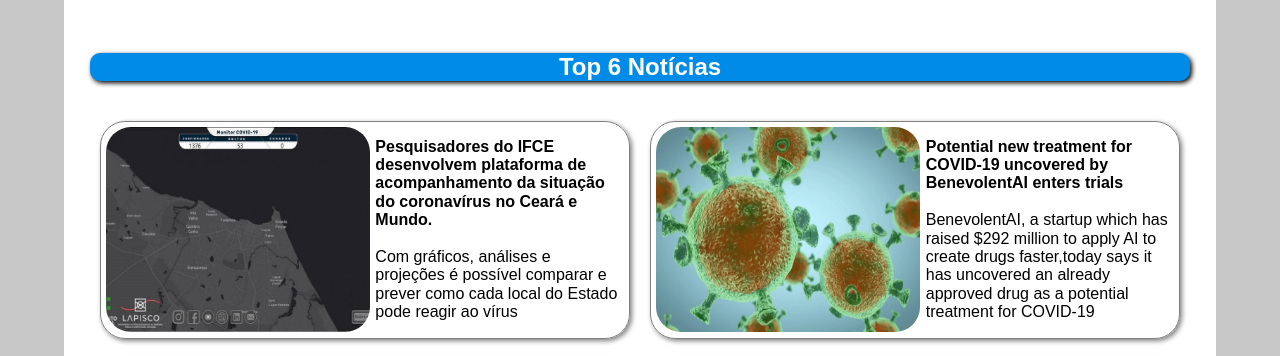
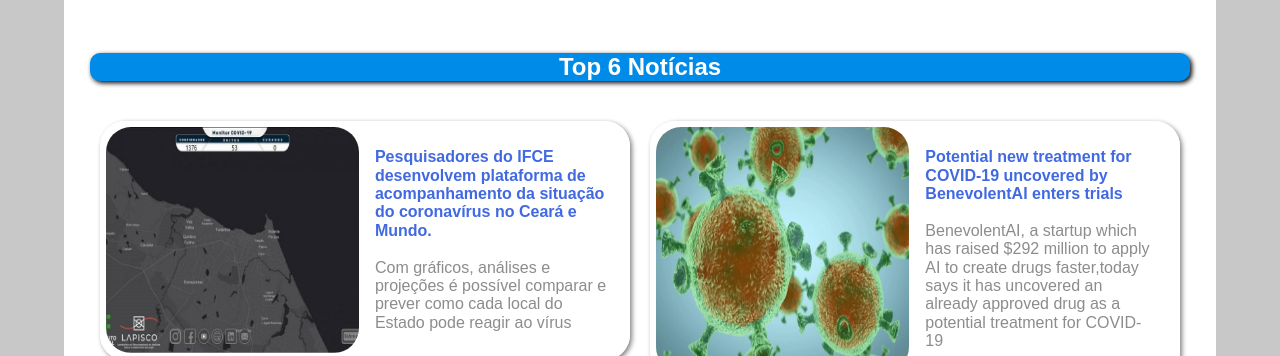
Before and after one commit to a-cs/gama-covid, a plain HTML site: page index.html in a window 1280 px wide. Shown: the part 564-920 px from the top of the page. Drawn offline with Linux system fonts and the light colour scheme.

Commit message:
melhorando layout v2

```diff
--- a/estilo.css
+++ b/estilo.css
@@ -59,7 +59,7 @@ body {
 }
 
 #noticias a{
-    color: black;
+    color: rgba(128, 128, 128, 0.9);
     text-decoration: unset;
 }
 
@@ -67,7 +67,7 @@ body {
 .noticiaDestaque{
     display: flex;
     justify-content: space-between;
-    border: gray 1px solid;
+    border: white 1px solid;
     border-radius: 25px;
     margin: 10px;
     box-shadow: grey 2px 2px 5px;
@@ -87,6 +87,7 @@ body {
     flex-basis: 50%;
     border-radius: 25px;
 
+
 }
 
 
@@ -97,7 +98,11 @@ body {
     margin-right: 2%;
     text-align: :left;
     flex-basis: 46%;
+    padding: 2%;
 
+}
+.noticiaTexto strong{
+    color: royalblue;
 }
 
 .noticiaDestaque a{
```
